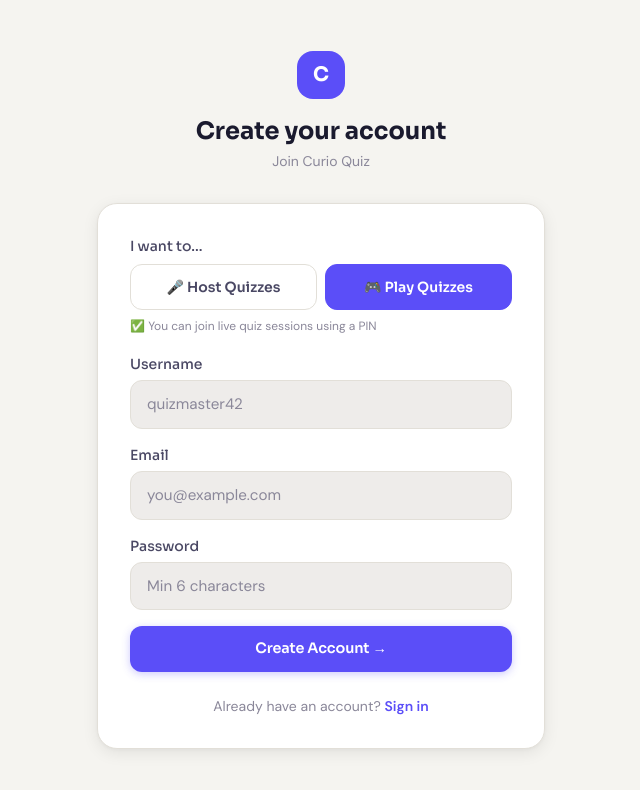
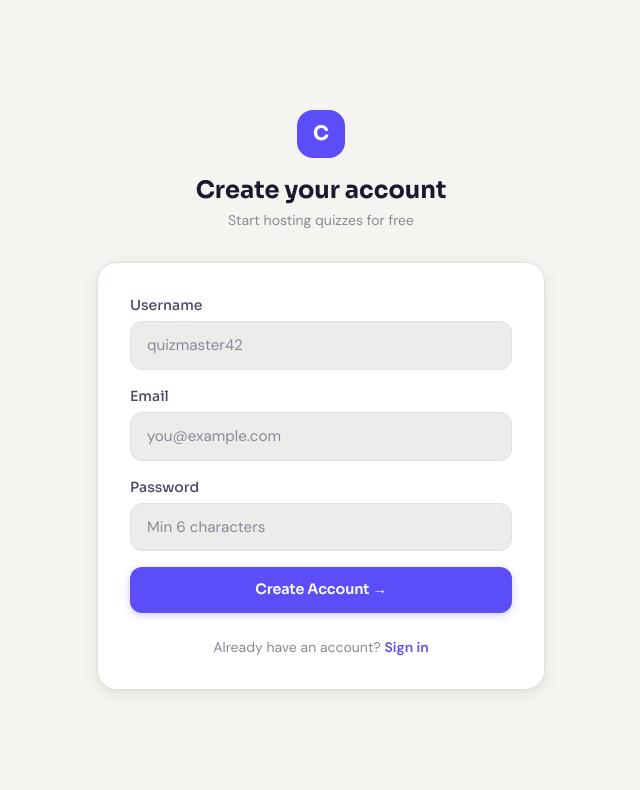
Before and after one commit to vikamuhan-reddy/curio-quiz, a React (Vite) app in the folder quizforge/: page /register in a window 1280 px wide. Shown: the top 790 px of the page, without its empty margins (319-959 px from the left). Built offline with nearby package versions, Linux system fonts and the light colour scheme.

Commit message:
fixed the register page for host only

```diff
--- a/quizforge/src/backend/routes/auth.js
+++ b/quizforge/src/backend/routes/auth.js
@@ -19,13 +19,14 @@
 router.post('/register', authLimiter, async (req, res) => {
   try {
     const { username, email, password } = req.body;
+    const role = 'host'; // ✅ everyone who registers is a host
+
     if (!username || !email || !password) {
       return res.status(400).json({ error: 'All fields required' });
     }
     if (password.length < 6) {
       return res.status(400).json({ error: 'Password must be at least 6 characters' });
     }
-
     const existing = await query(
       'SELECT id FROM users WHERE email = $1 OR username = $2',
       [email, username]
@@ -33,7 +34,6 @@
     if (existing.rows.length > 0) {
       return res.status(409).json({ error: 'Username or email already exists' });
     }
-
     const hash = await bcrypt.hash(password, 12);
     const result = await query(
       'INSERT INTO users (username, email, password_hash, role) VALUES ($1, $2, $3, $4) RETURNING id, username, email, role',
@@ -59,7 +59,6 @@
     if (!email || !password) {
       return res.status(400).json({ error: 'Email and password required' });
     }
-
     const result = await query('SELECT * FROM users WHERE email = $1', [email]);
     if (result.rows.length === 0) {
       return res.status(401).json({ error: 'Invalid credentials' });
@@ -69,7 +68,6 @@
     if (!valid) {
       return res.status(401).json({ error: 'Invalid credentials' });
     }
-
     const token = jwt.sign(
       { id: user.id, username: user.username, role: user.role },
       process.env.JWT_SECRET,
@@ -88,7 +86,6 @@
     const authHeader = req.headers['authorization'];
     const token = authHeader && authHeader.split(' ')[1];
     if (!token) return res.status(401).json({ error: 'No token' });
-
     const decoded = jwt.verify(token, process.env.JWT_SECRET);
     const result = await query(
       'SELECT id, username, email, role, created_at FROM users WHERE id = $1',
--- a/quizforge/src/context/AuthContext.jsx
+++ b/quizforge/src/context/AuthContext.jsx
@@ -27,8 +27,8 @@
     return user;
   };
 
-  const register = async (username, email, password, role = 'player') => {
-    const res = await api.post('/api/auth/register', { username, email, password, role });
+  const register = async (username, email, password) => {
+    const res = await api.post('/api/auth/register', { username, email, password });
     const { token, user } = res.data;
     localStorage.setItem('token', token);
     setUser(user);
@@ -41,10 +41,9 @@
   };
 
   const isHost = user?.role === 'host';
-  const isPlayer = user?.role === 'player';
 
   return (
-    <AuthContext.Provider value={{ user, loading, login, register, logout, isHost, isPlayer }}>
+    <AuthContext.Provider value={{ user, loading, login, register, logout, isHost }}>
       {children}
     </AuthContext.Provider>
   );
--- a/quizforge/src/pages/Register.jsx
+++ b/quizforge/src/pages/Register.jsx
@@ -4,7 +4,6 @@
 
 export default function Register() {
   const [form, setForm] = useState({ username: '', email: '', password: '' });
-  const [role, setRole] = useState('player');
   const [error, setError] = useState('');
   const [loading, setLoading] = useState(false);
   const { register } = useAuth();
@@ -18,8 +17,8 @@
     if (form.password.length < 6) { setError('Password must be at least 6 characters'); return; }
     setLoading(true);
     try {
-      const user = await register(form.username, form.email, form.password, role);
-      navigate(user.role === 'host' ? '/dashboard' : '/join');
+      await register(form.username, form.email, form.password);
+      navigate('/dashboard');
     } catch (err) {
       setError(err.response?.data?.error || 'Registration failed');
     } finally {
@@ -34,7 +33,7 @@
           <div className="w-12 h-12 rounded-2xl flex items-center justify-center font-bold text-white text-xl mx-auto mb-4"
             style={{ background: 'var(--accent)', fontFamily: 'Sora, sans-serif' }}>C</div>
           <h1 className="text-2xl font-bold" style={{ fontFamily: 'Sora, sans-serif', color: 'var(--text)' }}>Create your account</h1>
-          <p className="text-sm mt-1" style={{ color: 'var(--text-3)' }}>Join Curio Quiz</p>
+          <p className="text-sm mt-1" style={{ color: 'var(--text-3)' }}>Start hosting quizzes for free</p>
         </div>
 
         <div className="card p-8">
@@ -44,40 +43,6 @@
               {error}
             </div>
           )}
-
-          {/* ── Role Selector ── */}
-          <div className="mb-5">
-            <label className="block text-sm font-medium mb-2" style={{ color: 'var(--text-2)', fontFamily: 'Sora, sans-serif' }}>
-              I want to...
-            </label>
-            <div className="flex gap-2">
-              <button type="button" onClick={() => setRole('host')}
-                className="flex-1 py-3 px-3 rounded-xl text-sm font-semibold transition-all text-center"
-                style={{
-                  background: role === 'host' ? 'var(--accent)' : 'var(--surface)',
-                  color: role === 'host' ? '#fff' : 'var(--text-2)',
-                  border: `1.5px solid ${role === 'host' ? 'var(--accent)' : 'var(--border)'}`,
-                  fontFamily: 'Sora, sans-serif'
-                }}>
-                🎤 Host Quizzes
-              </button>
-              <button type="button" onClick={() => setRole('player')}
-                className="flex-1 py-3 px-3 rounded-xl text-sm font-semibold transition-all text-center"
-                style={{
-                  background: role === 'player' ? 'var(--accent)' : 'var(--surface)',
-                  color: role === 'player' ? '#fff' : 'var(--text-2)',
-                  border: `1.5px solid ${role === 'player' ? 'var(--accent)' : 'var(--border)'}`,
-                  fontFamily: 'Sora, sans-serif'
-                }}>
-                🎮 Play Quizzes
-              </button>
-            </div>
-            <p className="text-xs mt-2" style={{ color: 'var(--text-3)' }}>
-              {role === 'host'
-                ? '✅ You can create, manage and host live quiz sessions'
-                : '✅ You can join live quiz sessions using a PIN'}
-            </p>
-          </div>
 
           <form onSubmit={handleSubmit} className="space-y-4">
             {[
```
Lines whose indentation alone changed are shown as unchanged.
